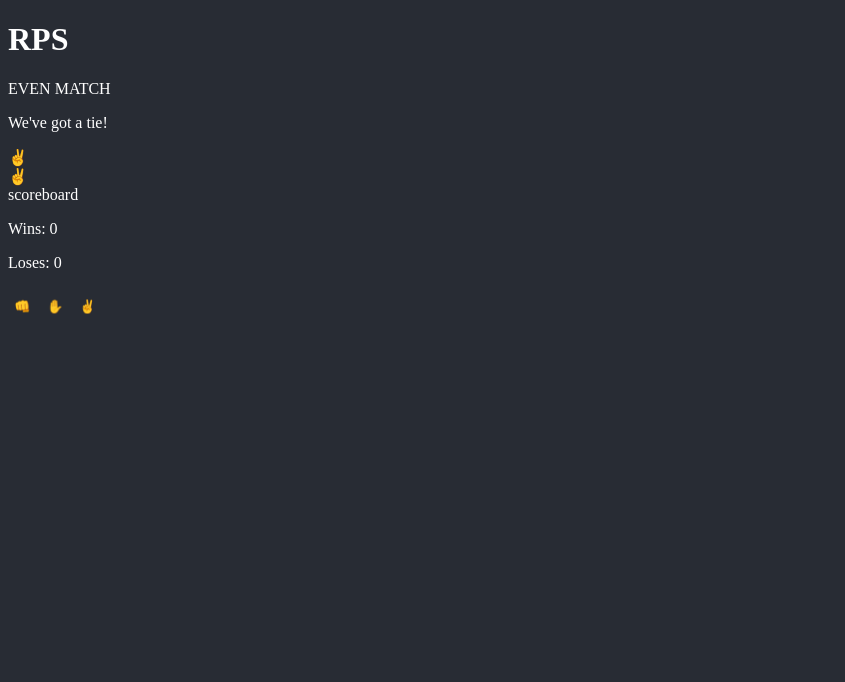
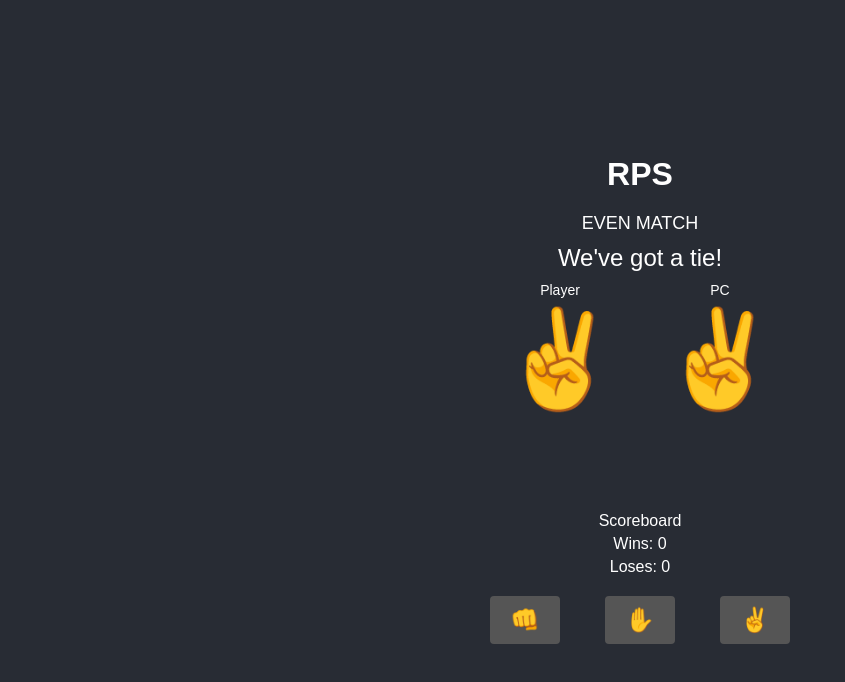
Before and after one commit to TeoMontoya/TOS, a plain HTML site: page RPS/index.html in a window 1280 px wide. Both pictures are taken after a click on the button "✌️". Shown: the whole page, without its empty margins (0-845 px from the left). Drawn offline with Linux system fonts and the light colour scheme.

Commit message:
added css and made js more readable

```diff
--- a/RPS/index.html
+++ b/RPS/index.html
@@ -1,38 +1,34 @@
 <!DOCTYPE html>
 <html lang="en">
-
 <head>
   <meta charset="UTF-8">
   <meta http-equiv="X-UA-Compatible" content="IE=edge">
   <meta name="viewport" content="width=device-width, initial-scale=1.0">
-    <title>Document</title>
+  <title>Rock-Paper-Scissors</title>
   <link rel="stylesheet" href="./styles.css">
 </head>
-
 <body>
   <header>
     <h1>RPS</h1>
   </header>
   <main>
     <section class="text">
-            <p class="infoText">
-                Choose your weapon
-            </p>
-            <p class="battleText">
-                first to 5 wins is victorious!
-            </p>
+      <p class="infoText">Choose your weapon</p>
+      <p class="battleText">First to 5 wins is victorious!</p>
     </section>
     <section class="battleSection">
       <div class="selectionContainer">
         <div class="playerWeapon">
-                    ?
+          <span class="playerChoiceLabel">Player</span>
+          <span class="playerChoice"></span>
         </div>
         <div class="pcWeapon">
-                    ?
+          <span class="pcChoiceLabel">PC</span>
+          <span class="pcChoice"></span>
         </div>
       </div>
       <div class="scoreboard">
-                scoreboard
+        <p>Scoreboard</p>
         <div>
           <p>Wins: <span class="winCounter">0</span></p>
           <p>Loses: <span class="loseCounter">0</span></p>
@@ -43,10 +39,9 @@
       <div class="buttons">
         <button class="attack" id="Rock">👊</button>
         <button class="attack" id="Paper">✋</button>
-                <button class="attack" id="Scissors"> ✌️</button>
+        <button class="attack" id="Scissors">✌️</button>
       </div>
     </section>
-
   </main>
 
   <!-- Modal HTML -->
@@ -59,8 +54,6 @@
     </div>
   </div>
 
-
   <script src="./script.js"></script>
 </body>
-
 </html>
--- a/RPS/script.js
+++ b/RPS/script.js
@@ -1,88 +1,101 @@
-const attackButtons = document.querySelectorAll(".attack");
+// Define constants
+const MAX_WINS = 3;
+
+// DOM elements
 const elements = {
+  attackButtons: document.querySelectorAll(".attack"),
   infoText: document.querySelector('.infoText'),
   battleText: document.querySelector('.battleText'),
-  playerWeapon: document.querySelector('.playerWeapon'),
-  pcWeapon: document.querySelector('.pcWeapon'),
+  playerChoiceLabel: document.querySelector('.playerChoiceLabel'),
+  pcChoiceLabel: document.querySelector('.pcChoiceLabel'),
+  playerWeapon: document.querySelector('.playerChoice'),
+  pcWeapon: document.querySelector('.pcChoice'),
   winCounter: document.querySelector('.winCounter'),
   loseCounter: document.querySelector('.loseCounter'),
+  outcome: document.getElementById('outcome'),
+  gameOverModal: document.getElementById('gameOverModal'),
+  restartButton: document.getElementById('restartButton')
 };
-const outcome = document.getElementById('outcome');
 
+// Game state
+let playerWins = 0;
+let pcWins = 0;
+
+// Emojis mapping
 const emojis = {
   Rock: "👊",
   Paper: "✋",
   Scissors: "✌️"
 };
 
-const maxWins = 3;
-let playerWins = 0;
-let pcWins = 0;
-
-attackButtons.forEach(button => {
+// Event listeners for attack buttons
+elements.attackButtons.forEach(button => {
   button.addEventListener("click", () => {
-    playGame(button.id);
+    const playerChoice = button.id;
+    playGame(playerChoice);
   });
 });
 
+// Function to play the game
 function playGame(playerChoice) {
   const choices = ["Rock", "Paper", "Scissors"];
   const pcChoice = choices[Math.floor(Math.random() * choices.length)];
 
+  elements.playerChoiceLabel.style.display = "block"; // Show the player choice label
+  elements.pcChoiceLabel.style.display = "block"; // Show the PC choice label
+
   elements.playerWeapon.textContent = emojis[playerChoice];
   elements.pcWeapon.textContent = emojis[pcChoice];
-
-  const winMessage = `${playerChoice} beats ${pcChoice}, You win!`;
-  const tieMessage = "Oh! Looks like we have a tie.";
-  const loseMessage = `${playerChoice} loses against ${pcChoice}, You lose.`;
 
   const outcomes = {
     Rock: { beats: "Scissors" },
     Paper: { beats: "Rock" },
-    Scissors: { beats: "Paper" },
+    Scissors: { beats: "Paper" }
   };
 
   if (playerChoice === pcChoice) {
-    elements.infoText.textContent = 'EVEN MATCH';
-    elements.battleText.textContent = `We've got a tie!`;
-    console.log(tieMessage);
+    elements.infoText.innerHTML = 'EVEN MATCH';
+    elements.battleText.innerHTML = 'We\'ve got a tie!';
   } else if (outcomes[playerChoice].beats === pcChoice) {
     playerWins++;
-    elements.infoText.textContent = 'VICTORY!';
-    elements.battleText.textContent = `${playerChoice} defeats ${outcomes[playerChoice].beats}!!!`;
-    elements.winCounter.textContent = playerWins;
-    console.log(winMessage);
+    elements.infoText.innerHTML = 'VICTORY!';
+    elements.battleText.innerHTML = `${playerChoice} defeats ${outcomes[playerChoice].beats}!!!`;
+    elements.winCounter.innerHTML = playerWins;
   } else {
     pcWins++;
-    elements.infoText.textContent = 'DEFEAT.';
-    elements.battleText.textContent = `${playerChoice} is defeated by ${outcomes[playerChoice].beats}.`;
-    elements.loseCounter.textContent = pcWins;
-    console.log(loseMessage);
+    elements.infoText.innerHTML = 'DEFEAT.';
+    elements.battleText.innerHTML = `${playerChoice} is defeated by ${outcomes[playerChoice].beats}.`;
+    elements.loseCounter.innerHTML = pcWins;
   }
 
-  if (playerWins === maxWins || pcWins === maxWins) {
+  if (playerWins === MAX_WINS || pcWins === MAX_WINS) {
     endGame();
   }
 }
 
+// Function to end the game
 function endGame() {
-  const gameOverModal = document.getElementById('gameOverModal');
-  const restartButton = document.getElementById('restartButton');
+  elements.restartButton.addEventListener('click', resetGame);
 
-  restartButton.addEventListener('click', resetGame);
-  outcome.textContent = playerWins === maxWins ? 'YOU ARE VICTORIOUS!' : 'YOU WERE DEFEATED.';
+  if (playerWins === MAX_WINS) {
+    elements.outcome.innerHTML = 'YOU ARE VICTORIOUS!';
+  } else if (pcWins === MAX_WINS) {
+    elements.outcome.innerHTML = 'YOU WERE DEFEATED.';
+  }
 
-  gameOverModal.style.display = "block";
+  elements.gameOverModal.style.display = "block";
 }
 
+// Function to reset the game
 function resetGame() {
   playerWins = 0;
   pcWins = 0;
-  elements.winCounter.textContent = playerWins;
-  elements.loseCounter.textContent = pcWins;
+  elements.winCounter.innerHTML = playerWins;
+  elements.loseCounter.innerHTML = pcWins;
+  elements.playerChoiceLabel.style.display = "none"; // Hide the player choice label
+  elements.pcChoiceLabel.style.display = "none"; // Hide the PC choice label
   elements.playerWeapon.textContent = "?";
   elements.pcWeapon.textContent = "?";
 
-  const gameOverModal = document.getElementById('gameOverModal');
-  gameOverModal.style.display = "none";
+  elements.gameOverModal.style.display = "none";
 }
--- a/RPS/styles.css
+++ b/RPS/styles.css
@@ -1,22 +1,106 @@
 * {
+    box-sizing: border-box;
+    margin: 0;
+    padding: 0;
+  }
+
+  body {
+    font-family: Arial, sans-serif;
     background-color: #282c34;
     color: white;
-}
-button {
+    display: flex;
+    flex-direction: column;
+    align-items: center;
+    justify-content: center;
+    min-height: 100vh;
+  }
+
+  h1 {
+    text-align: center;
+    margin-bottom: 20px;
+  }
+
+  .infoText,
+  .battleText {
+    text-align: center;
+    margin-bottom: 10px;
+    font-size: 18px;
+  }
+
+  .battleText {
+    font-size: 24px;
+  }
+
+  .selectionContainer {
+    display: flex;
+    justify-content: center;
+    align-items: center;
+    margin-bottom: 20px;
+  }
+
+  .playerWeapon,
+  .pcWeapon {
+    display: flex;
+    flex-direction: column;
+    align-items: center;
+    width: 160px;
+    height: 210px;
+    text-align: center;
+  }
+
+  .playerChoiceLabel,
+  .pcChoiceLabel {
+    font-size: 14px;
+    margin-bottom: 5px;
+  }
+
+  .playerChoice,
+  .pcChoice {
+    font-size: 96px;
+    width: 160px;
+    height: 160px;
+  }
+
+  .playerChoiceLabel,
+  .pcChoiceLabel {
+    display: none;
+  }
+
+  .scoreboard {
+    text-align: center;
+    margin-bottom: 20px;
+  }
+
+  .scoreboard p {
+    margin-bottom: 5px;
+  }
+
+  .weapons {
+    display: flex;
+    justify-content: center;
+  }
+
+  .buttons {
+    display: flex;
+    justify-content: space-between;
+    width: 300px;
+  }
+
+  button {
+    font-size: 24px;
+    padding: 10px 20px;
     border: none;
-}
-button:hover {
+    border-radius: 4px;
+    background-color: #555;
+    color: white;
     cursor: pointer;
-}
+  }
 
+  button:hover {
+    background-color: #777;
+  }
 
-
-
-
-
-
-/* CSS for the modal */
-.modal {
+  .modal {
     display: none;
     position: fixed;
     z-index: 1;
@@ -29,14 +113,25 @@ button:hover {
   }
 
   .modal-content {
-    background-color: #fefefe;
+    background-color: #333;
     margin: 15% auto;
     padding: 20px;
-    border: 1px solid #888;
+    border-radius: 4px;
     width: 300px;
     text-align: center;
+    box-shadow: 0 0 10px rgba(0, 0, 0, 0.3);
   }
 
-  button {
+  button.modal-restart {
     margin-top: 10px;
+    padding: 10px 20px;
+    font-size: 16px;
+    border-radius: 4px;
+    background-color: #555;
+    color: white;
+    cursor: pointer;
   }
+
+  button.modal-restart:hover {
+    background-color: #777;
+  }
```
Lines whose indentation alone changed are shown as unchanged.
